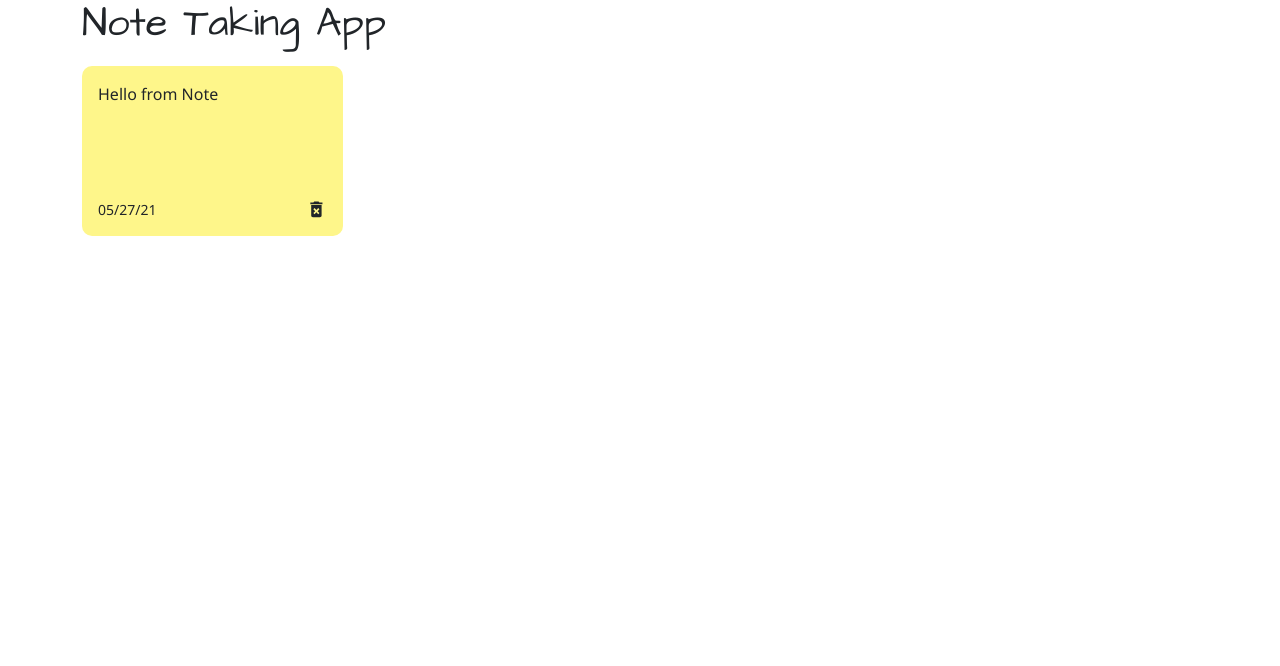
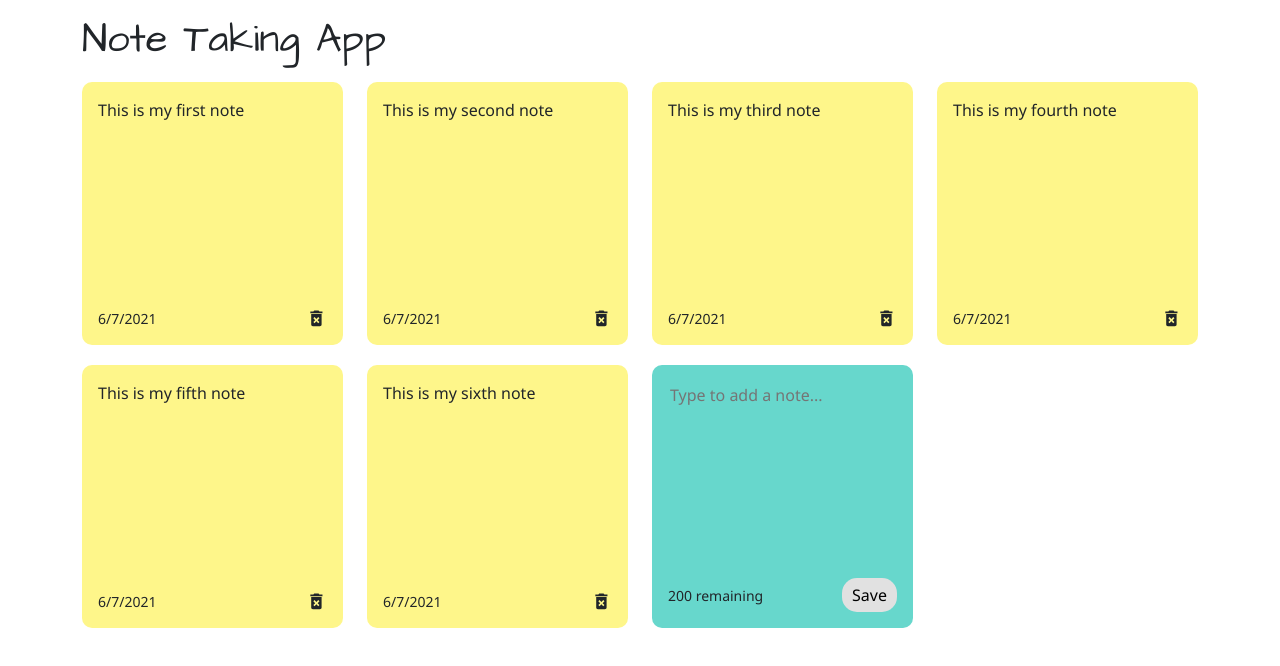
Before and after one commit to dakotafabro/note-taking-app, a React (Create React App) app: page / in a window 1280 px wide. Shown: the top 666 px of the page. Built offline with nearby package versions, Linux system fonts and the light colour scheme.

Commit message:
Added an element to add a new note

```diff
--- /dev/null
+++ b/src/AddNote.js
@@ -0,0 +1,21 @@
+import React from "react";
+
+const AddNote = () => {
+  return (
+    <div className="col-sm-3">
+      <div className="Note new">
+        <textarea
+          rows="8"
+          cols="10"
+          placeholder="Type to add a note..."
+        ></textarea>
+        <div className="note-footer">
+          <small>200 remaining</small>
+          <button className="save">Save</button>
+        </div>
+      </div>
+    </div>
+  );
+};
+
+export default AddNote;
--- a/src/App.js
+++ b/src/App.js
@@ -1,13 +1,48 @@
 import "./App.css";
 import NotesList from "./NotesList";
+import { useState } from "react";
+import { nanoid } from "nanoid";
 
 const App = () => {
+  const [notes, setNotes] = useState([
+    {
+      id: nanoid(),
+      text: "This is my first note",
+      date: "6/7/2021",
+    },
+    {
+      id: nanoid(),
+      text: "This is my second note",
+      date: "6/7/2021",
+    },
+    {
+      id: nanoid(),
+      text: "This is my third note",
+      date: "6/7/2021",
+    },
+    {
+      id: nanoid(),
+      text: "This is my fourth note",
+      date: "6/7/2021",
+    },
+    {
+      id: nanoid(),
+      text: "This is my fifth note",
+      date: "6/7/2021",
+    },
+    {
+      id: nanoid(),
+      text: "This is my sixth note",
+      date: "6/7/2021",
+    },
+  ]);
+
   return (
     <div className="App">
       <div className="container">
-        <h1>Note Taking App</h1>
+        <h1 className="mt-3">Note Taking App</h1>
 
-        <NotesList />
+        <NotesList notes={notes} />
       </div>
     </div>
   );
--- a/src/Note.js
+++ b/src/Note.js
@@ -1,13 +1,15 @@
 import React from "react";
 import { MdDeleteForever } from "react-icons/md";
 
-const Note = () => {
+const Note = ({ id, text, date }) => {
   return (
-    <div className="Note">
-      <span>Hello from Note</span>
-      <div className="note-footer">
-        <small>05/27/21</small>
-        <MdDeleteForever className="delete-icon" size="1.3em" />
+    <div className="col-sm-3">
+      <div className="Note">
+        <span>{text}</span>
+        <div className="note-footer">
+          <small>{date}</small>
+          <MdDeleteForever className="delete-icon" size="1.3em" />
+        </div>
       </div>
     </div>
   );
--- a/src/NotesList.js
+++ b/src/NotesList.js
@@ -1,13 +1,15 @@
 import React from "react";
 import Note from "./Note";
+import AddNote from "./AddNote";
 
-const NotesList = () => {
+const NotesList = ({ notes }) => {
   return (
     <div className="NotesList">
       <div className="row">
-        <div className="col-sm-3">
-          <Note />
-        </div>
+        {notes.map((note) => (
+          <Note id={note.id} text={note.text} date={note.date} />
+        ))}
+        <AddNote />
       </div>
     </div>
   );
--- a/src/index.css
+++ b/src/index.css
@@ -31,7 +31,7 @@ code {
   margin: 10px 0px 10px 0px;
   border-radius: 10px;
   padding: 1rem;
-  min-height: 170px;
+  min-height: 263px;
   display: flex;
   flex-direction: column;
   justify-content: space-between;
@@ -42,3 +42,31 @@ code {
   align-items: center;
   justify-content: space-between;
 }
+
+.Note.new {
+  background-color: #67d7cc;
+}
+
+textarea {
+  border: none;
+  background: transparent;
+  resize: none;
+  color: #000;
+}
+
+textarea:focus {
+  outline: none;
+}
+
+.save {
+  background-color: #e1e1e1;
+  border: none;
+  border-radius: 15px;
+  padding: 5px 10px;
+  transition: all 200ms ease-in-out;
+}
+
+.save:hover {
+  background-color: #ededed;
+  cursor: pointer;
+}
```
